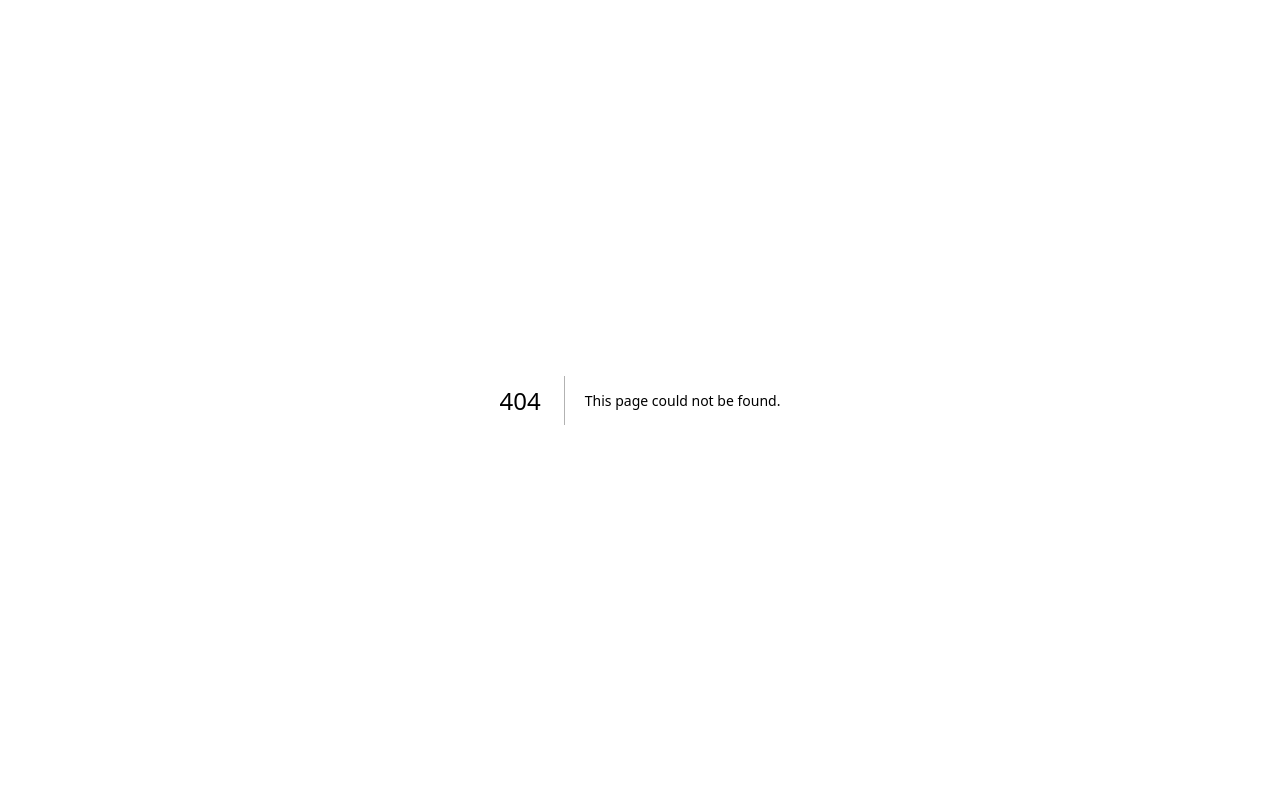
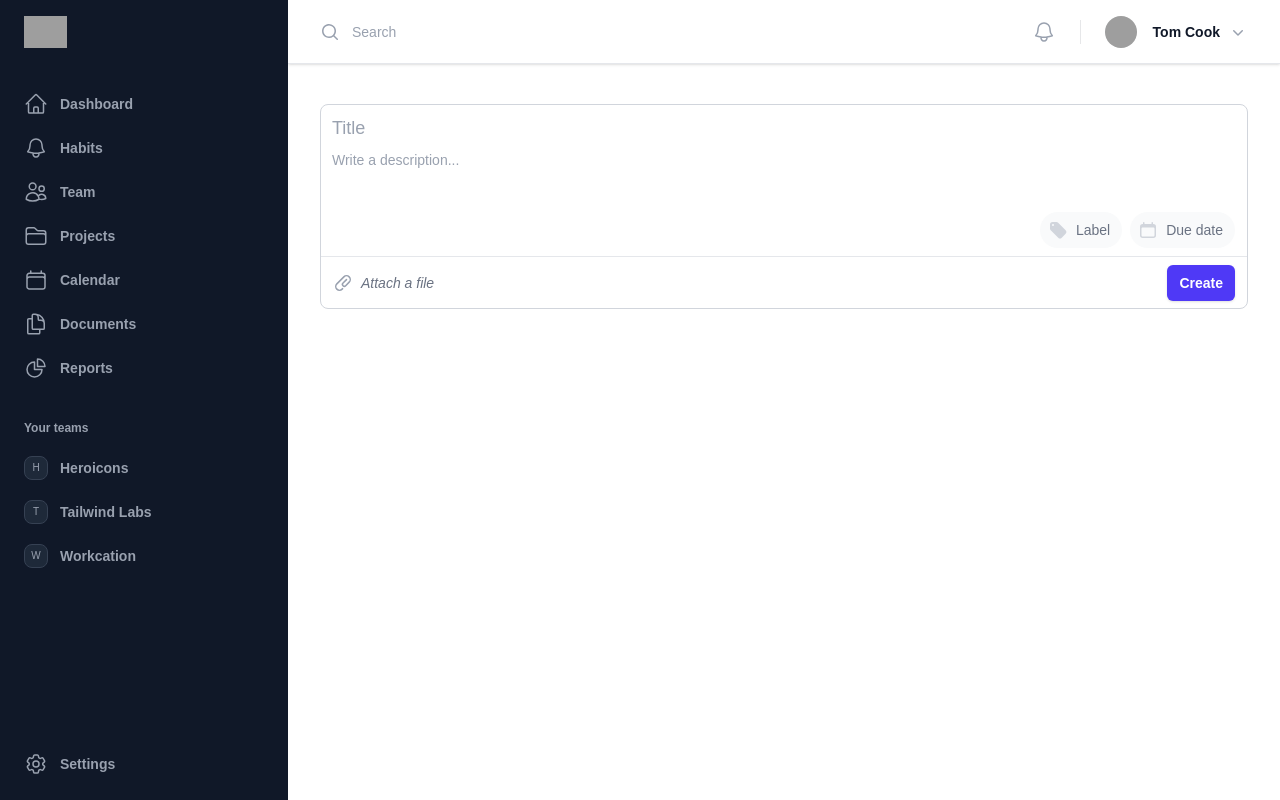
Before and after one commit to Leorev01/ProductivityApp2.0, a Next.js app: page /dashboard/habits/add in a window 1280 px wide. Before the commit this address had no page. Built offline with nearby package versions, Linux system fonts and the light colour scheme; grey boxes are pictures that could not be loaded.

Commit message:
Adds add habit page

```diff
--- a/app/(auth)/dashboard/components/HabitsPage.tsx
+++ b/app/(auth)/dashboard/components/HabitsPage.tsx
@@ -1,39 +1,19 @@
 import { PlusIcon } from "@heroicons/react/16/solid";
 import Habits from "./Habit";
-
-const habits = [
-    {
-        id: 1,
-        title: "Drink Water",
-        description: "Drink at least 2 liters of water daily.",
-    },
-    {
-        id: 2,
-        title: "Exercise",
-        description: "30 minutes of exercise every day.",
-    },
-    {
-        id: 3,
-        title: "Read",
-        description: "Read at least 20 pages of a book daily.",
-    },
-    {
-        id: 4,
-        title: "Meditate",
-        description: "Meditate for 10 minutes every morning.",
-    },
-]
+import { habits } from "@/utils/habits"; // Assuming you have a data file with habits
+import Link from "next/link";
 const HabitsPage = () => {
   return (
     <div className="flex flex-col gap-4">
         <div className="flex flex-row items-center gap-4 p-6 justify-between">
             <h1 className="text-2xl font-bold text-gray-900">Habits</h1>
-            <button
+            <Link
+                href="/dashboard/habits/add"
                 type="button"
                 className="rounded-full bg-indigo-600 p-2 text-white shadow-sm hover:bg-indigo-500 focus-visible:outline focus-visible:outline-2 focus-visible:outline-offset-2 focus-visible:outline-indigo-600 cursor-pointer"
             >
                 <PlusIcon aria-hidden="true" className="size-5" />
-            </button>
+            </Link>
         </div>
         {habits.map((habit) => (
             <Habits key={habit.id} title={habit.title} description={habit.description} />
--- /dev/null
+++ b/app/(auth)/dashboard/habits/add/page.tsx
@@ -0,0 +1,171 @@
+'use client'
+
+import { useState } from 'react'
+import { Label, Listbox, ListboxButton, ListboxOption, ListboxOptions } from '@headlessui/react'
+import { CalendarIcon, PaperClipIcon, TagIcon } from '@heroicons/react/20/solid'
+
+const labels = [
+  { name: 'Unlabelled', value: null },
+  { name: 'Engineering', value: 'engineering' },
+  // More items...
+]
+const dueDates = [
+  { name: 'No due date', value: null },
+  { name: 'Today', value: 'today' },
+  // More items...
+]
+
+function classNames(...classes: string[]) {
+  return classes.filter(Boolean).join(' ')
+}
+
+export default function Example() {
+  const [labelled, setLabelled] = useState(labels[0])
+  const [dated, setDated] = useState(dueDates[0])
+
+  return (
+    <form action="#" className="relative">
+      <div className="rounded-lg bg-white outline outline-1 -outline-offset-1 outline-gray-300 focus-within:outline focus-within:outline-2 focus-within:-outline-offset-2 focus-within:outline-indigo-600">
+        <label htmlFor="title" className="sr-only">
+          Title
+        </label>
+        <input
+          id="title"
+          name="title"
+          type="text"
+          placeholder="Title"
+          className="block w-full px-3 pt-2.5 text-lg font-medium text-gray-900 placeholder:text-gray-400 focus:outline focus:outline-0"
+        />
+        <label htmlFor="description" className="sr-only">
+          Description
+        </label>
+        <textarea
+          id="description"
+          name="description"
+          rows={2}
+          placeholder="Write a description..."
+          className="block w-full resize-none px-3 py-1.5 text-base text-gray-900 placeholder:text-gray-400 focus:outline focus:outline-0 sm:text-sm/6"
+          defaultValue={''}
+        />
+
+        {/* Spacer element to match the height of the toolbar */}
+        <div aria-hidden="true">
+          <div className="py-2">
+            <div className="h-9" />
+          </div>
+          <div className="h-px" />
+          <div className="py-2">
+            <div className="py-px">
+              <div className="h-9" />
+            </div>
+          </div>
+        </div>
+      </div>
+
+      <div className="absolute inset-x-px bottom-0">
+        {/* Actions: These are just examples to demonstrate the concept, replace/wire these up however makes sense for your project. */}
+        <div className="flex flex-nowrap justify-end space-x-2 px-2 py-2 sm:px-3">
+
+          <Listbox as="div" value={labelled} onChange={setLabelled} className="shrink-0">
+            <Label className="sr-only">Add a label</Label>
+            <div className="relative">
+              <ListboxButton className="relative inline-flex items-center whitespace-nowrap rounded-full bg-gray-50 px-2 py-2 text-sm font-medium text-gray-500 hover:bg-gray-100 sm:px-3">
+                <TagIcon
+                  aria-hidden="true"
+                  className={classNames(
+                    labelled.value === null ? 'text-gray-300' : 'text-gray-500',
+                    'size-5 shrink-0 sm:-ml-1',
+                  )}
+                />
+                <span
+                  className={classNames(
+                    labelled.value === null ? '' : 'text-gray-900',
+                    'hidden truncate sm:ml-2 sm:block',
+                  )}
+                >
+                  {labelled.value === null ? 'Label' : labelled.name}
+                </span>
+              </ListboxButton>
+
+              <ListboxOptions
+                transition
+                className="absolute right-0 z-10 mt-1 max-h-56 w-52 overflow-auto rounded-lg bg-white py-3 text-base shadow outline outline-1 outline-black/5 data-[closed]:data-[leave]:opacity-0 data-[leave]:transition data-[leave]:duration-100 data-[leave]:ease-in sm:text-sm"
+              >
+                {labels.map((label) => (
+                  <ListboxOption
+                    key={label.value}
+                    value={label}
+                    className="cursor-default select-none bg-white px-3 py-2 data-[focus]:relative data-[focus]:bg-gray-100 data-[focus]:hover:outline-none"
+                  >
+                    <div className="flex items-center">
+                      <span className="block truncate font-medium">{label.name}</span>
+                    </div>
+                  </ListboxOption>
+                ))}
+              </ListboxOptions>
+            </div>
+          </Listbox>
+
+          <Listbox as="div" value={dated} onChange={setDated} className="shrink-0">
+            <Label className="sr-only">Add a due date</Label>
+            <div className="relative">
+              <ListboxButton className="relative inline-flex items-center whitespace-nowrap rounded-full bg-gray-50 px-2 py-2 text-sm font-medium text-gray-500 hover:bg-gray-100 sm:px-3">
+                <CalendarIcon
+                  aria-hidden="true"
+                  className={classNames(
+                    dated.value === null ? 'text-gray-300' : 'text-gray-500',
+                    'size-5 shrink-0 sm:-ml-1',
+                  )}
+                />
+                <span
+                  className={classNames(
+                    dated.value === null ? '' : 'text-gray-900',
+                    'hidden truncate sm:ml-2 sm:block',
+                  )}
+                >
+                  {dated.value === null ? 'Due date' : dated.name}
+                </span>
+              </ListboxButton>
+
+              <ListboxOptions
+                transition
+                className="absolute right-0 z-10 mt-1 max-h-56 w-52 overflow-auto rounded-lg bg-white py-3 text-base shadow outline outline-1 outline-black/5 data-[closed]:data-[leave]:opacity-0 data-[leave]:transition data-[leave]:duration-100 data-[leave]:ease-in sm:text-sm"
+              >
+                {dueDates.map((dueDate) => (
+                  <ListboxOption
+                    key={dueDate.value}
+                    value={dueDate}
+                    className="cursor-default select-none bg-white px-3 py-2 data-[focus]:relative data-[focus]:bg-gray-100 data-[focus]:hover:outline-none"
+                  >
+                    <div className="flex items-center">
+                      <span className="block truncate font-medium">{dueDate.name}</span>
+                    </div>
+                  </ListboxOption>
+                ))}
+              </ListboxOptions>
+            </div>
+          </Listbox>
+        </div>
+        <div className="flex items-center justify-between space-x-3 border-t border-gray-200 px-2 py-2 sm:px-3">
+          <div className="flex">
+            <button
+              type="button"
+              className="group -my-2 -ml-2 inline-flex items-center rounded-full px-3 py-2 text-left text-gray-400"
+            >
+              <PaperClipIcon aria-hidden="true" className="-ml-1 mr-2 size-5 group-hover:text-gray-500" />
+              <span className="text-sm italic text-gray-500 group-hover:text-gray-600">Attach a file</span>
+            </button>
+          </div>
+          <div className="shrink-0">
+            <button
+              type="submit"
+              className="inline-flex items-center rounded-md bg-indigo-600 px-3 py-2 text-sm font-semibold text-white shadow-sm hover:bg-indigo-500 focus-visible:outline focus-visible:outline-2 focus-visible:outline-offset-2 focus-visible:outline-indigo-600"
+            >
+              Create
+            </button>
+          </div>
+        </div>
+      </div>
+    </form>
+  )
+}
--- /dev/null
+++ b/utils/habits.ts
@@ -0,0 +1,22 @@
+export const habits = [
+    {
+        "id": 1,
+        "title": "Drink Water",
+        "description": "Drink at least 2 liters of water daily."
+    },
+    {
+        "id": 2,
+        "title": "Exercise",
+        "description": "30 minutes of exercise every day."
+    },
+    {
+        "id": 3,
+        "title": "Learn French",
+        "description": "Do at least 20 minutes of Duolingo in French daily."
+    },
+    {
+        "id": 4,
+        "title": "Meditate",
+        "description": "Meditate for 10 minutes every morning."
+    }
+]
```
Also changed, not shown: utils/storage.json (deleted).
